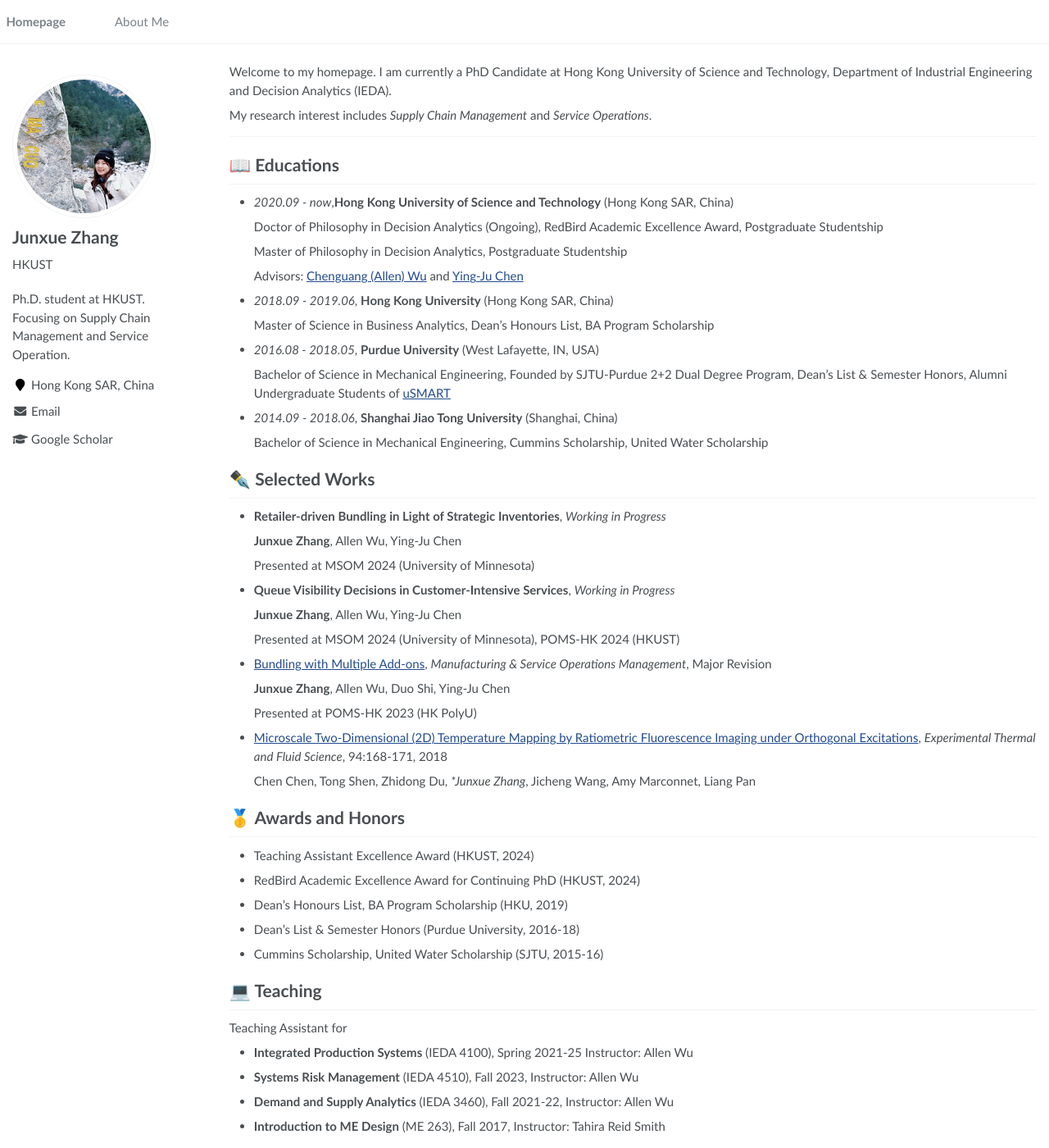
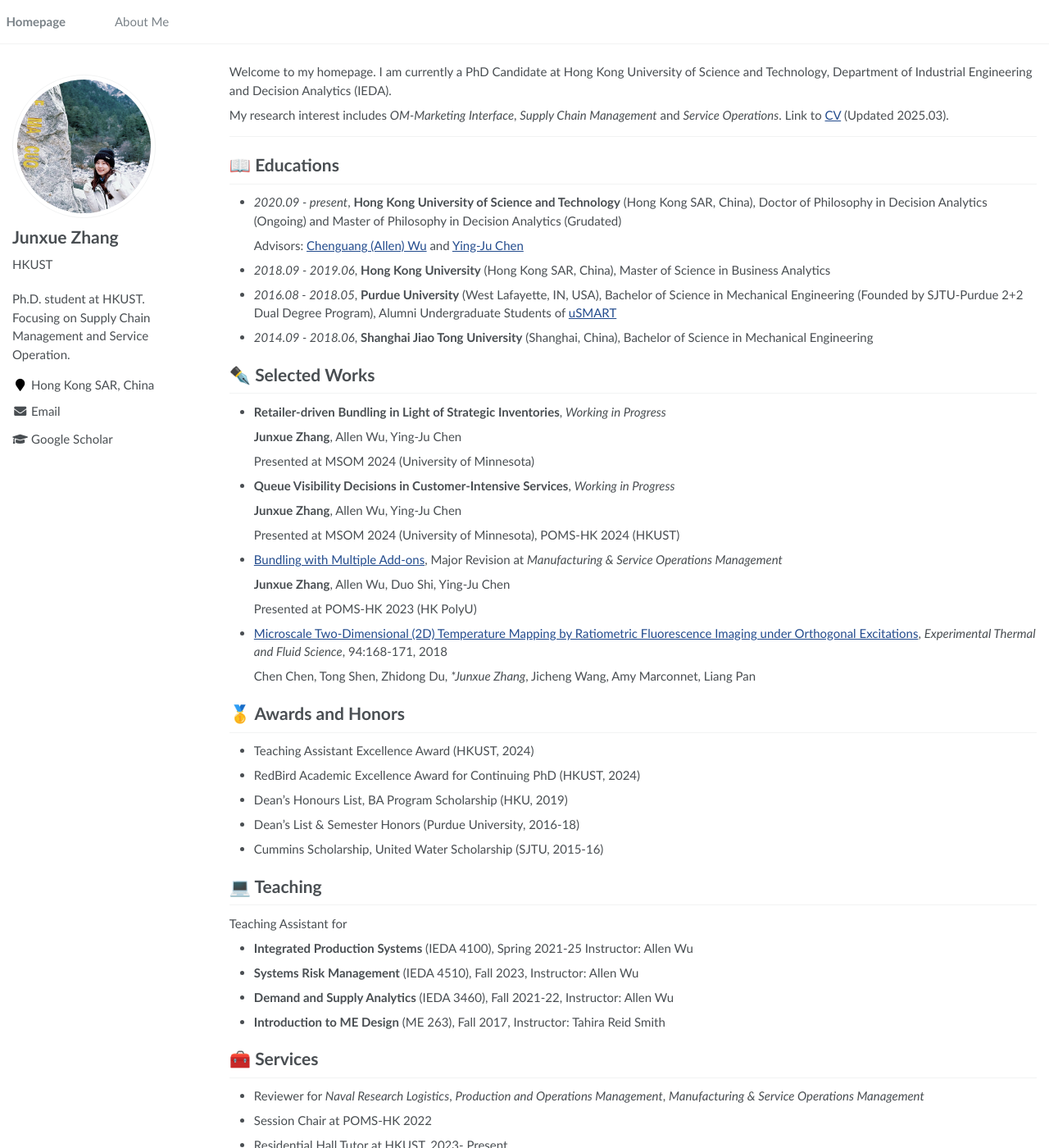
Before and after one commit to junxue-zhang/junxue-zhang.github.io, a Jekyll site: the page built from _pages/about.md, in a window 1280 px wide and 1400 px high. Shown: the whole window at 82% size. Built offline with Jekyll 4.4.1, drawn with Linux system fonts in a browser that asks for light colours; some of the changed text lies outside the part shown.

Commit message:
25_march_update

```diff
--- a/_pages/about.md
+++ b/_pages/about.md
@@ -19,30 +19,21 @@ redirect_from:
 
 Welcome to my homepage. I am currently a PhD Candidate at Hong Kong University of Science and Technology, Department of Industrial Engineering and Decision Analytics (IEDA).
 
-My research interest includes *Supply Chain Management* and *Service Operations*.
+My research interest includes *OM-Marketing Interface*, *Supply Chain Management* and *Service Operations*. Link to [CV](cv_junxue.pdf) (Updated 2025.03).
 
 ****
 <!-- My research interest includes neural machine translation and computer vision. I have published more than 100 papers at the top international AI conferences with total <a href='https://scholar.google.com/citations?user=DhtAFkwAAAAJ'>google scholar citations <strong><span id='total_cit'>260000+</span></strong></a> (You can also use google scholar badge <a href='https://scholar.google.com/citations?user=DhtAFkwAAAAJ'><img src="https://img.shields.io/endpoint?url={{ url | url_encode }}&logo=Google%20Scholar&labelColor=f6f6f6&color=9cf&style=flat&label=citations"></a>). -->
 
 # 📖 Educations
-- *2020.09 - now*,**Hong Kong University of Science and Technology** (Hong Kong SAR, China)
-
-  Doctor of Philosophy in Decision Analytics (Ongoing), RedBird Academic Excellence Award, Postgraduate Studentship
-
-  Master of Philosophy in Decision Analytics, Postgraduate Studentship
+- *2020.09 - present*, **Hong Kong University of Science and Technology** (Hong Kong SAR, China), Doctor of Philosophy in Decision Analytics (Ongoing) and Master of Philosophy in Decision Analytics (Grudated)
 
   Advisors: [Chenguang (Allen) Wu](https://allenwu.people.ust.hk/) and [Ying-Ju Chen](https://imchen.people.ust.hk/)
 
-- *2018.09 - 2019.06*, **Hong Kong University** (Hong Kong SAR, China)
+- *2018.09 - 2019.06*, **Hong Kong University** (Hong Kong SAR, China), Master of Science in Business Analytics
 
-  Master of Science in Business Analytics, Dean’s Honours List, BA Program Scholarship
+- *2016.08 - 2018.05*, **Purdue University** (West Lafayette, IN, USA), Bachelor of Science in Mechanical Engineering (Founded by SJTU-Purdue 2+2 Dual Degree Program), Alumni Undergraduate Students of [uSMART](https://engineering.purdue.edu/uSMART/people)
 
-- *2016.08 - 2018.05*, **Purdue University** (West Lafayette, IN, USA)
-
-  Bachelor of Science in Mechanical Engineering, Founded by SJTU-Purdue 2+2 Dual Degree Program, Dean’s List & Semester Honors, Alumni Undergraduate Students of [uSMART](https://engineering.purdue.edu/uSMART/people)
-- *2014.09 - 2018.06*, **Shanghai Jiao Tong University** (Shanghai, China)
-
-  Bachelor of Science in Mechanical Engineering,  Cummins Scholarship, United Water Scholarship
+- *2014.09 - 2018.06*, **Shanghai Jiao Tong University** (Shanghai, China), Bachelor of Science in Mechanical Engineering
 
 # ✒️ Selected Works
 
@@ -59,7 +50,7 @@ My research interest includes *Supply Chain Management* and *Service Operations*
 
   Presented at MSOM 2024 (University of Minnesota), POMS-HK 2024 (HKUST)
 
-- [Bundling with Multiple Add-ons](https://papers.ssrn.com/sol3/papers.cfm?abstract_id=4991578), *Manufacturing & Service Operations Management*, Major Revision
+- [Bundling with Multiple Add-ons](https://papers.ssrn.com/sol3/papers.cfm?abstract_id=4991578), Major Revision at *Manufacturing & Service Operations Management*
 
   **Junxue Zhang**, Allen Wu, Duo Shi, Ying-Ju Chen
 
@@ -91,7 +82,7 @@ Teaching Assistant for
 
 # 🧰 Services
 -  Reviewer for *Naval Research Logistics*, *Production and Operations Management*, *Manufacturing & Service Operations Management*
-- Session Chair at POMS 2022
+- Session Chair at POMS-HK 2022
 - Residential Hall Tutor at HKUST, 2023- Present
 
 # 🧬 Interests
```
Also changed, not shown: 1 other file.
